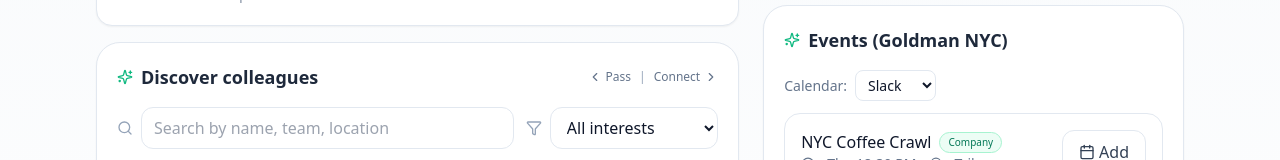
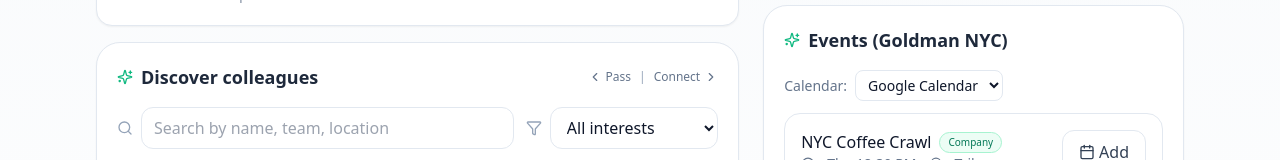
Before and after one commit to Rakeshr471/cohesa-demo, a React (Vite) app: page / in a window 1280 px wide. Shown: the part 218-378 px from the top of the page. Built offline with nearby package versions, Linux system fonts and the light colour scheme.

Commit message:
Update App.jsx

```diff
--- a/src/App.jsx
+++ b/src/App.jsx
@@ -195,6 +195,7 @@ function EmployeeSwipeView(){
   const { me, events, setEvents } = useAppState();
 
   const [filters, setFilters] = useState({ query:"", interests:new Set() });
+  const [eventCal, setEventCal] = useState("Google Calendar");
   const candidateDeck = useMemo(()=>{
   let filtered = baseCandidates.filter(c=> {
     const q = filters.query.toLowerCase();
@@ -298,9 +299,13 @@ function EmployeeSwipeView(){
           <div className="space-y-3">
             <div className="flex items-center gap-2 text-sm">
               <span className="text-slate-500">Calendar:</span>
-              <select className="rounded-lg border px-2 py-1 bg-white dark:bg-slate-900 border-slate-200 dark:border-slate-700">
-                <option>Slack</option>
-                <option>Teams</option>
+              <select
+                value={eventCal}
+                onChange={(e)=>setEventCal(e.target.value)}
+                className="rounded-lg border px-2 py-1 bg-white dark:bg-slate-900 border-slate-200 dark:border-slate-700"
+              >
+                <option>Google Calendar</option>
+                <option>Outlook</option>
               </select>
             </div>
             {events.map((e)=> (
@@ -310,7 +315,9 @@ function EmployeeSwipeView(){
                     <div className="font-medium flex items-center gap-2">{e.name} {e.companySponsored && <span className="text-[10px] px-2 py-0.5 rounded-full bg-emerald-50 border border-emerald-200 text-emerald-700 dark:bg-emerald-900/30 dark:border-emerald-800 dark:text-emerald-300">Company</span>}</div>
                     <div className="text-sm text-slate-500 flex items-center gap-3"><Clock size={14}/> {e.when} <MapPin size={14}/> {e.location}</div>
                   </div>
-                  <GhostButton onClick={()=>addToCalendar("Slack", e)}><Calendar size={16} className="mr-1"/>Add</GhostButton>
+                    <GhostButton onClick={()=>addToCalendar(eventCal, e)}>
+                      <Calendar size={16} className="mr-1"/>Add
+                    </GhostButton>
                 </div>
                 <div className="mt-2 text-sm"><span className="text-slate-500">Attendees:</span> {e.attendees.join(", ")}</div>
               </div>
@@ -401,7 +408,7 @@ function SwipeCard({ person, me, onLeft, onRight }){
 
 function MessagesPanel({ thread, setThread }){
   const [input, setInput] = useState("");
-  const [platform, setPlatform] = useState("Slack");
+  const [platform, setPlatform] = useState("Google Calendar");
   const [inviteTime, setInviteTime] = useState("Thu 12:30 PM");
 
   const send = () => { if(!thread||!input.trim()) return; const next={...thread, messages:[...thread.messages,{from:"You",text:input.trim()}]}; setThread(next); setInput(""); };
@@ -434,9 +441,9 @@ function MessagesPanel({ thread, setThread }){
               <option>Google Calendar</option>
             </select>
             <input value={inviteTime} onChange={(e)=>setInviteTime(e.target.value)} className="rounded-lg border px-2 py-2 text-sm bg-white dark:bg-slate-900 border-slate-200 dark:border-slate-700" />
-            <SecondaryButton onClick={sendInvite}>
-              {thread.matched ? `Send ${platform} calendar invite` : "Invite available after mutual match"}
-            </SecondaryButton>
+              <SecondaryButton onClick={sendInvite}>
+                {thread.matched ? "Send calendar invite" : "Invite available after mutual match"}
+              </SecondaryButton>
           </div>
         </div>
       ) : (
```
